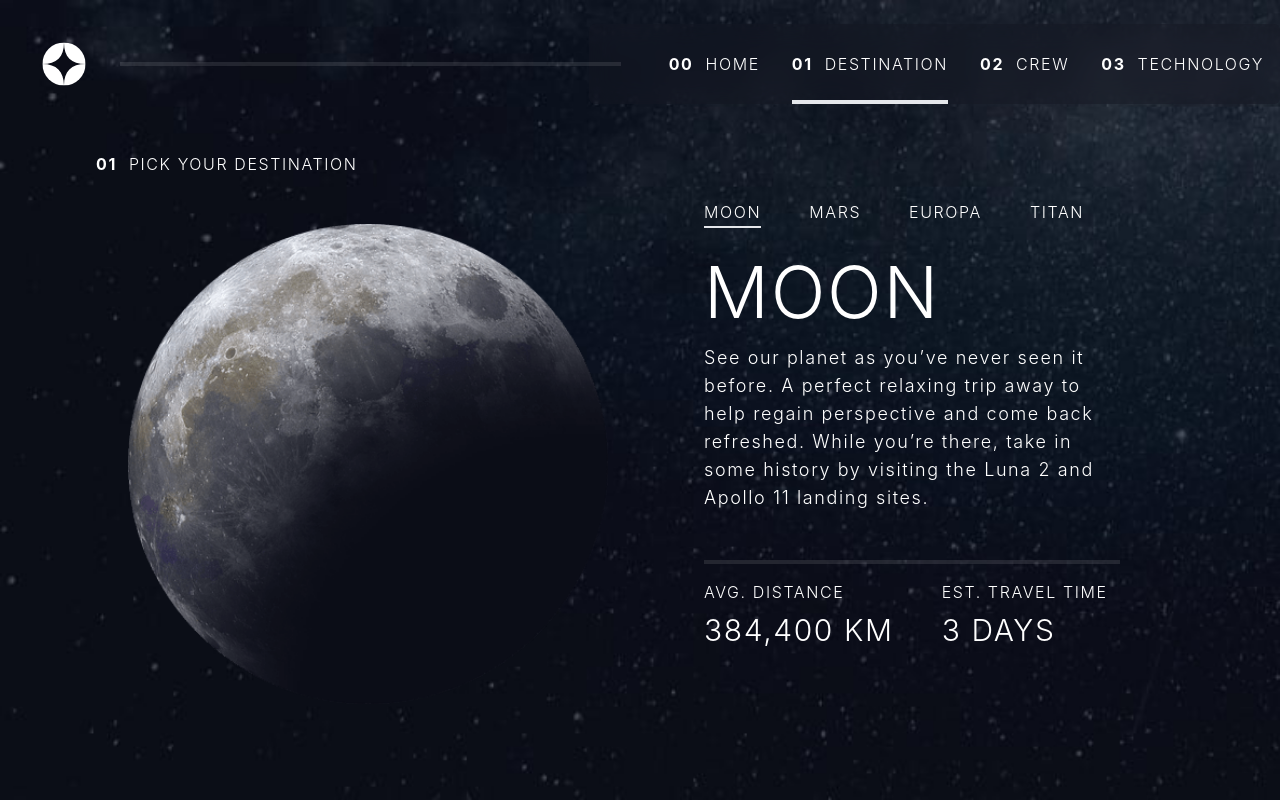
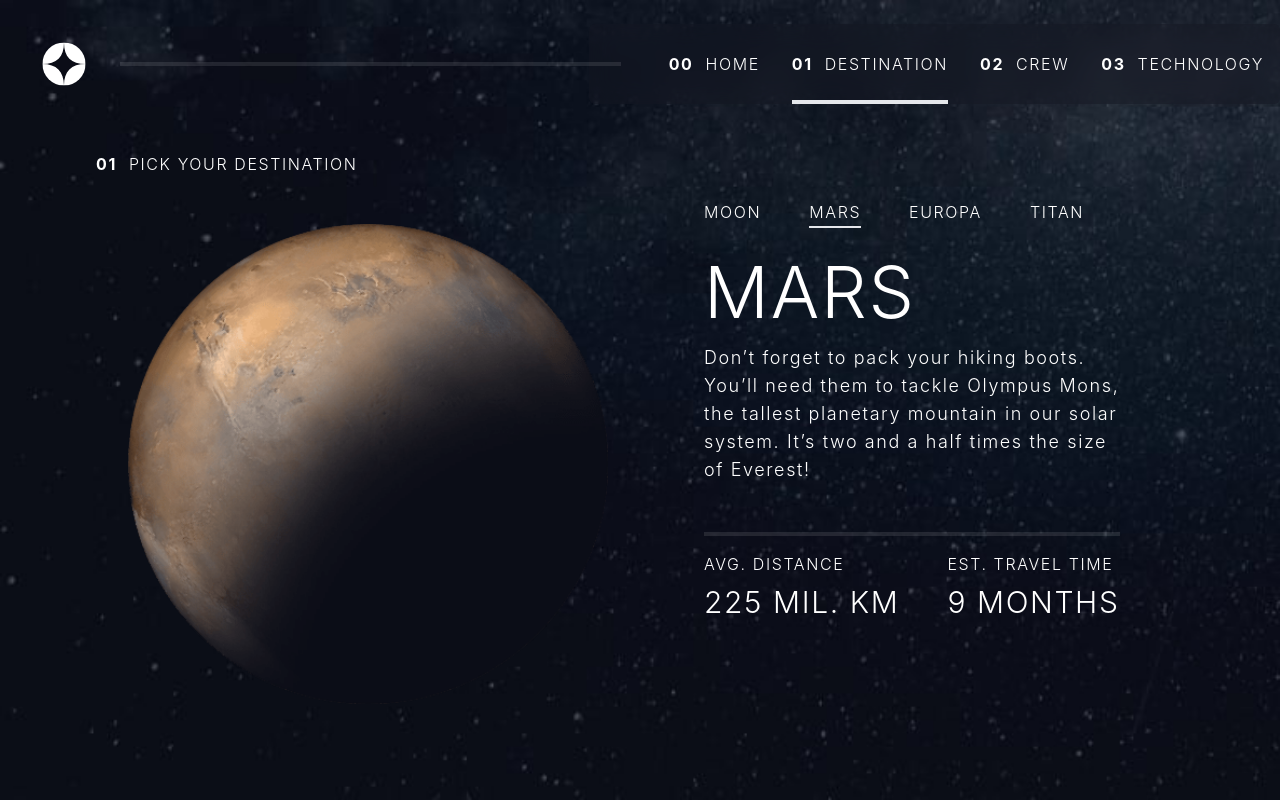
Before and after one commit to Aj-Herrera-99/frontend-mentor-space-tourism, a React (Vite) app: page /#/destination/mars in a window 1280 px wide. Before the commit this address led to /#/destination/moon. Built offline with nearby package versions, Linux system fonts and the light colour scheme.

Commit message:
risolto problema img in Piece

```diff
--- a/src/pages/Destination.jsx
+++ b/src/pages/Destination.jsx
@@ -5,7 +5,7 @@ import { Outlet, useNavigate } from "react-router-dom";
 function Destination() {
     const navigate = useNavigate();
     useEffect(() => {
-        navigate("moon");
+        navigate("mars");
     }, [navigate]);
     return (
         <>
--- a/src/pages/firstnesting-pages/Piece.jsx
+++ b/src/pages/firstnesting-pages/Piece.jsx
@@ -1,4 +1,4 @@
-import React, { useRef } from "react";
+import React, { useEffect, useRef } from "react";
 import { NavLink, useParams } from "react-router-dom";
 import data from "../../data/data.json";
 
@@ -8,6 +8,7 @@ function Piece() {
     const pieceCurr = data.technology.find(
         (el) => el.name.replaceAll(" ", "").toLowerCase() === piece
     );
+    useEffect(() => {
         if (imgRef.current) {
             if (document.body.offsetWidth >= 1280) {
                 imgRef.current.src = pieceCurr.images.portrait;
@@ -15,6 +16,7 @@ function Piece() {
                 imgRef.current.src = pieceCurr.images.landscape;
             }
         }
+    });
     return (
         <>
             <div className="xl:flex xl:!w-full xl:gap-12 xl:items-center">
```
Lines whose indentation alone changed are shown as unchanged.
